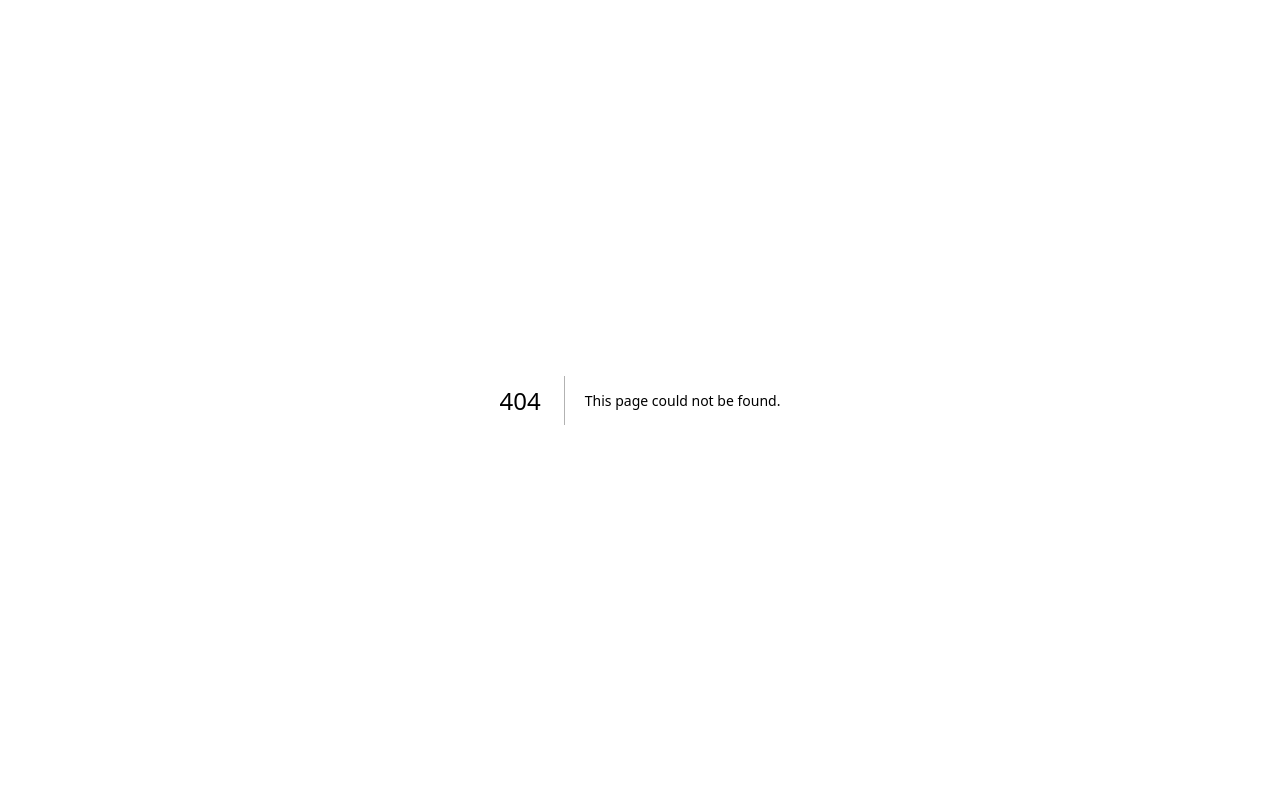
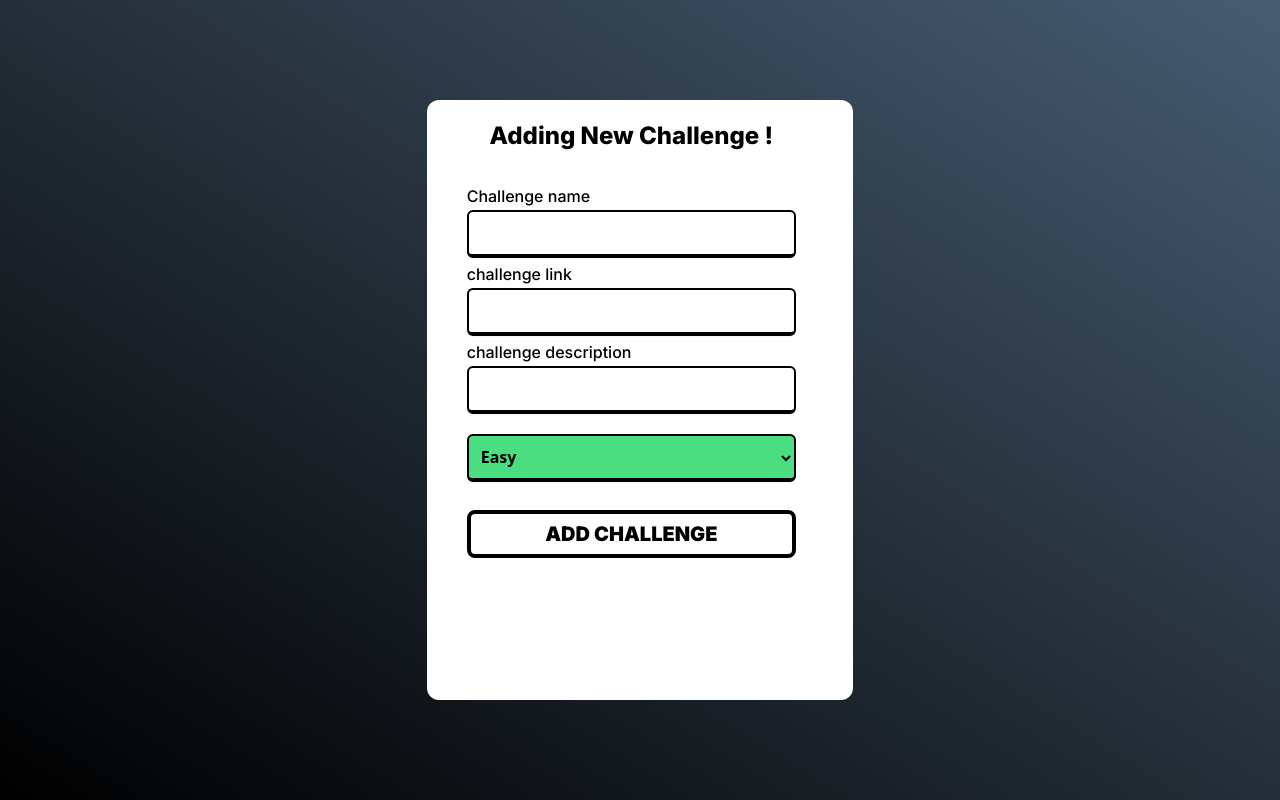
Before and after one commit to benAzouzYassin/CodersBattle, a Next.js app: page /addChallenge in a window 1280 px wide. Before the commit this address had no page. Built offline with nearby package versions, Linux system fonts and the light colour scheme.

Commit message:
add challenge feature

```diff
--- /dev/null
+++ b/app/addChallenge/Select.tsx
@@ -0,0 +1,32 @@
+"use client";
+import { useEffect, useState } from "react";
+
+
+type Props = {
+  updateDiffState: (difficulty: string) => void
+}
+
+export default function SelectComponent(props: Props) {
+  const [bgClass, setBgClass] = useState("bg-green-400");
+
+  const updateBg = (option: string) => {
+    if (option === "Easy") setBgClass("bg-green-400")
+    if (option === "Medium") setBgClass("bg-amber-400")
+    if (option === "Hard") setBgClass("bg-red-500")
+  }
+  return (
+    <select
+      onChange={(e) => {
+        const difficulty = e.target.selectedOptions[0].innerText
+        props.updateDiffState(difficulty)
+        updateBg(difficulty)
+      }}
+      defaultValue="Easy"
+      className={`${bgClass}  font-sans font-semibold hover:cursor-pointer  h-12 rounded-md placeholder:font-light mt-5 after:bg-white before:bg-white  pl-2 shadow-sm border-2 border-b-4  border-black  hover:border-b-[5px] hover:border-r-[3px] hover:translate-x-[-1px] hover:translate-y-[-1px]   transition-transform w-[95%] `}
+    >
+      <option>Easy</option>
+      <option>Medium</option>
+      <option>Hard</option>
+    </select>
+  );
+}
--- /dev/null
+++ b/app/addChallenge/page.tsx
@@ -0,0 +1,74 @@
+"use client";
+
+
+
+import { useState } from "react";
+import Select from "./Select";
+import { getCurrentUser } from "@/firbaseService"
+export default function AddChallenge() {
+  const [challengeName, setChallengeName] = useState("");
+  const [challengeLink, setChallengeLink] = useState("");
+  const [challengeDescription, setChallengeDescription] = useState("");
+  const [selectedDiff, setSelectedDiff] = useState("Easy")
+
+  const onDifficultySelect = (difficulty: string) => {
+    setSelectedDiff(difficulty)
+  }
+  const handleSubmit = (e: any) => {
+    e.preventDefault()
+
+    // make sure challenge does not exist !
+    const userId = getCurrentUser()?.uid
+    const challengeData = [challengeName, challengeLink, challengeDescription, selectedDiff, userId]
+    fetch("/api/addChallenge", { method: "POST", body: JSON.stringify(challengeData) })
+      .then(res => res.json())
+      // instead of console logging u revalidate(/)
+      .then(data => console.log(data))
+      .catch(err => console.error(err))
+  }
+
+  const inputClassName =
+    "h-12 rounded-md mt-[2px] placeholder:font-light  pl-2 shadow-sm border-2 border-b-4  border-black focus-within:outline-none focus-within:border-b-[5px] focus-within:border-r-[3px] focus-within:translate-x-[-3px] focus-within:translate-y-[-1px]   transition-transform w-[95%]";
+  return (
+    <main className="h-[100vh] w-[100vw] bg-gradient-to-bl  flex from-[#475c71] to-black ">
+      <form
+        action=""
+        className="flex px-10 bg-white flex-col w-1/3 m-auto h-3/4 rounded-xl"
+      >
+        <h1 className="mt-5  drop-shadow-3xl w-[95%] text-center text-2xl font-extrabold">
+          Adding New Challenge !
+        </h1>
+        <label htmlFor="challengeName" className="mt-8 font-medium ">
+          Challenge name
+        </label>
+        <input
+          className={inputClassName}
+          type="text"
+          value={challengeName}
+          onChange={(e) => setChallengeName(e.target.value)}
+
+          name="challengeName"
+        />
+        <label htmlFor="challengeLink" className="font-medium mt-1">
+          challenge link
+        </label>
+        <input className={inputClassName} value={challengeLink} onChange={(e) => setChallengeLink(e.target.value)} type="text" name="challengeLink" />
+        <label htmlFor="challengeDescription" className="font-medium mt-1">
+          {" "}
+          challenge description
+        </label>
+        <input
+          type="text"
+          className={inputClassName}
+          name="challengeDescription"
+          value={challengeDescription}
+          onChange={(e) => setChallengeDescription(e.target.value)}
+        />
+        <Select updateDiffState={onDifficultySelect} />
+        <button onClick={handleSubmit} className="border-4 flex justify-center items-center hover:bg-black hover:text-white transition-colors duration-150 ease-in border-black h-12 w-[95%] rounded-lg mt-7 text-xl font-black">
+          ADD CHALLENGE
+        </button>
+      </form>
+    </main>
+  );
+}
--- /dev/null
+++ b/app/api/addChallenge/route.ts
@@ -0,0 +1,67 @@
+
+import { db } from "@/firbaseService"
+import { addDoc, collection, getDocs, query, where } from "firebase/firestore"
+
+export async function POST(req: Request) {
+    const [name, link, description, difficulty, userId] = await req.json()
+    if (!name || !link || !description || !difficulty || !userId) {
+        return Response.json({ "message": "bad request", success: false }, { status: 400 })
+    }
+
+    const probVerification = await verifyProblem(link)
+    if (!probVerification.success) {
+
+        return Response.json({ "message": probVerification.message, success: false }, { status: 404 })
+    }
+    try {
+
+
+        const challengesRef = collection(db, "challenges")
+
+        const newChallengeRef = await addDoc(challengesRef, {
+            addedBy: userId,
+            comments: [],
+            difficulty: difficulty,
+            link: link,
+            name: name,
+            ratings: {
+                "fiveStarCount": 0,
+                "fourStarCount": 0,
+                "threeStarCount": 0,
+                "twoStarCount": 0,
+                "oneStarCount": 0,
+            },
+            solvedCount: 0
+
+        });
+
+        return Response.json({ message: "Added successfully !", success: true, challengeId: newChallengeRef.id }, { status: 201 })
+
+    } catch (error: any) {
+        return Response.json({ "message": "could not add document to firestore", error: error.message }, { status: 500 })
+
+    }
+
+}
+
+
+async function verifyProblem(problemLink: string) {
+
+    try {
+
+        const challengesRef = collection(db, "challenges")
+        const q = query(challengesRef, where("link", "==", problemLink))
+        const challengesWithSameLink = (await getDocs(q))
+        if (challengesWithSameLink.size) return { success: false, message: `Problem was already uploaded under the name ${challengesWithSameLink.docs[0].data().name}` }
+
+        const res = await fetch(problemLink)
+        if (res.status != 200) return { success: false, message: "Problem was not found in leet code please verify the link..." }
+
+        return { success: true, message: "problem is valid ! " }
+
+    } catch (error: any) {
+        console.log(error.message)
+        return { success: false, message: "Server error please try again later . " }
+    }
+
+}
--- a/app/api/updateUser/route.ts
+++ b/app/api/updateUser/route.ts
@@ -1,10 +1,36 @@
 //this api will get userId and useName and use leetCodeid
 import { db } from "@/firbaseService";
-import { Console } from "console";
 import { doc, updateDoc } from "firebase/firestore";
-import { type } from "os";
 import { z } from "zod"
 
+
+
+//TODO verify if leetcode id is taken or not
+
+export async function POST(req: Request) {
+    const userData: UserData = await req.json()
+    const isValidRequest = verifyUserData(userData)
+    if (!isValidRequest) {
+        return Response.json({ "success": false, "message": "Invalid data " }, { status: 400 })
+    }
+    const isValidLeetcodeId = await verifyLeetcodeId(userData.leetcodeId ?? "")
+    if (!isValidLeetcodeId) {
+        return Response.json({ "success": false, "message": "Could not validate your leetcode id ! " }, { status: 400 })
+    }
+    const targetUserRef = doc(db, "users", userData.userId ?? "")
+    try {
+
+        const updateRes = await updateDoc(targetUserRef, {
+            isVerified: true,
+            leetCodeId: userData.leetcodeId,
+            name: userData.userName
+        })
+        return Response.json({ "success": true, "message": "" }, { status: 200 })
+    } catch (error) {
+        return Response.json({ "success": false, "message": "Error when updating the user" }, { status: 500 })
+
+    }
+}
 
 
 function verifyUserData(userData: any) {
@@ -35,28 +61,3 @@ type UserData = {
     leetcodeId: string;
     userId: string | undefined;
 }
-
-export async function POST(req: Request) {
-    const userData: UserData = await req.json()
-    const isValidRequest = verifyUserData(userData)
-    if (!isValidRequest) {
-        return Response.json({ "success": false, "message": "Invalid data " }, { status: 400 })
-    }
-    const isValidLeetcodeId = await verifyLeetcodeId(userData.leetcodeId ?? "")
-    if (!isValidLeetcodeId) {
-        return Response.json({ "success": false, "message": "Could not validate your leetcode id ! " }, { status: 400 })
-    }
-    const targetUserRef = doc(db, "users", userData.userId ?? "")
-    try {
-
-        const updateRes = await updateDoc(targetUserRef, {
-            isVerified: true,
-            leetCodeId: userData.leetcodeId,
-            name: userData.userName
-        })
-        return Response.json({ "success": true, "message": "" }, { status: 200 })
-    } catch (error) {
-        return Response.json({ "success": false, "message": "Error when updating the user" }, { status: 500 })
-
-    }
-}
--- a/app/login/page.tsx
+++ b/app/login/page.tsx
@@ -8,7 +8,6 @@ import {
   signInWithGoogle,
   singIn,
 } from "@/firbaseService";
-import { User } from "firebase/auth";
 import { Inter } from "next/font/google";
 import { useRouter } from "next/navigation";
 import { useEffect, useState } from "react";
@@ -30,10 +29,13 @@ export default function Login() {
     onAuthChange((user) => {
       if (user) {
         isNewUser(user.uid)
-          .then(() => {
-            console.log("new user");
-            saveNewUser(user);
+          .then((d) => {
+            if (d) {
+              saveNewUser(user);
+            }
           })
+          .catch(err => console.log(err.message))
+
           .finally(() => router.replace("/"));
       } else {
         seIsLoggedIn(false);
--- a/app/page.tsx
+++ b/app/page.tsx
@@ -7,6 +7,7 @@ import { useEffect, useState } from "react";
 import { useRouter } from "next/navigation";
 import Link from "next/link";
 export default function Home() {
+
   const [isLoading, setIsLoading] = useState(false);
   const router = useRouter();
   const [currentUser, setCurrentUser] = useState<User | null | undefined>();
@@ -55,6 +56,13 @@ export default function Home() {
           >
             update page
           </Link>
+          <Link
+            onClick={() => setIsLoading(true)}
+            href={`/addChallenge`}
+            className="border-2 p-4 mx-4 text-xl  bg-green-200"
+          >
+            add challenge
+          </Link>
           <button className="border-2 border-black" onClick={signOut}>
             SignOut?
           </button>
--- a/app/update/[userId]/page.tsx
+++ b/app/update/[userId]/page.tsx
@@ -59,15 +59,15 @@ export default function UpdateUser({ params }: Props) {
   };
 
   return (
-    <main className="flex w-[100vw] h-[100vh]  bg-gradient-to-bl   from-[#192735] to-black  ">
+    <main className="flex w-[100vw] h-[100vh] bg-gradient-to-bl from-[#475c71] to-black  ">
       <form
         onSubmit={handleSubmit}
-        className=" bg-white  m-auto py-10  w-[30%]  pr-20  flex flex-col h-[70%]  rounded-2xl shadow-lg  px-20 "
+        className=" relative bg-white  m-auto py-10  w-[30%]  pr-20  flex flex-col h-[70%]  rounded-2xl shadow-lg  px-20 "
       >
-        <h1 className=" mt-5 text-center w-[95%] font-bold  text-2xl">
+        <h1 className=" mt-10 text-center absolute top-0 left-[3%] w-[95%] font-bold  text-2xl">
           Update your informations
         </h1>
-        <label htmlFor="Email" className="mt-6 font-semibold mb-1">
+        <label htmlFor="Email" className="mt-16 font-semibold mb-1">
           Email :
         </label>
         <div className="flex gap-2">
--- a/firbaseService.ts
+++ b/firbaseService.ts
@@ -114,6 +114,6 @@ export async function isNewUser(id: string) {
   if (!user) {
     return true
   } else {
-    throw new Error("Old user ! ")
+    return false
   }
 }
```
Also changed, not shown: 1 other file (tests, documents, lock files or other folders).
